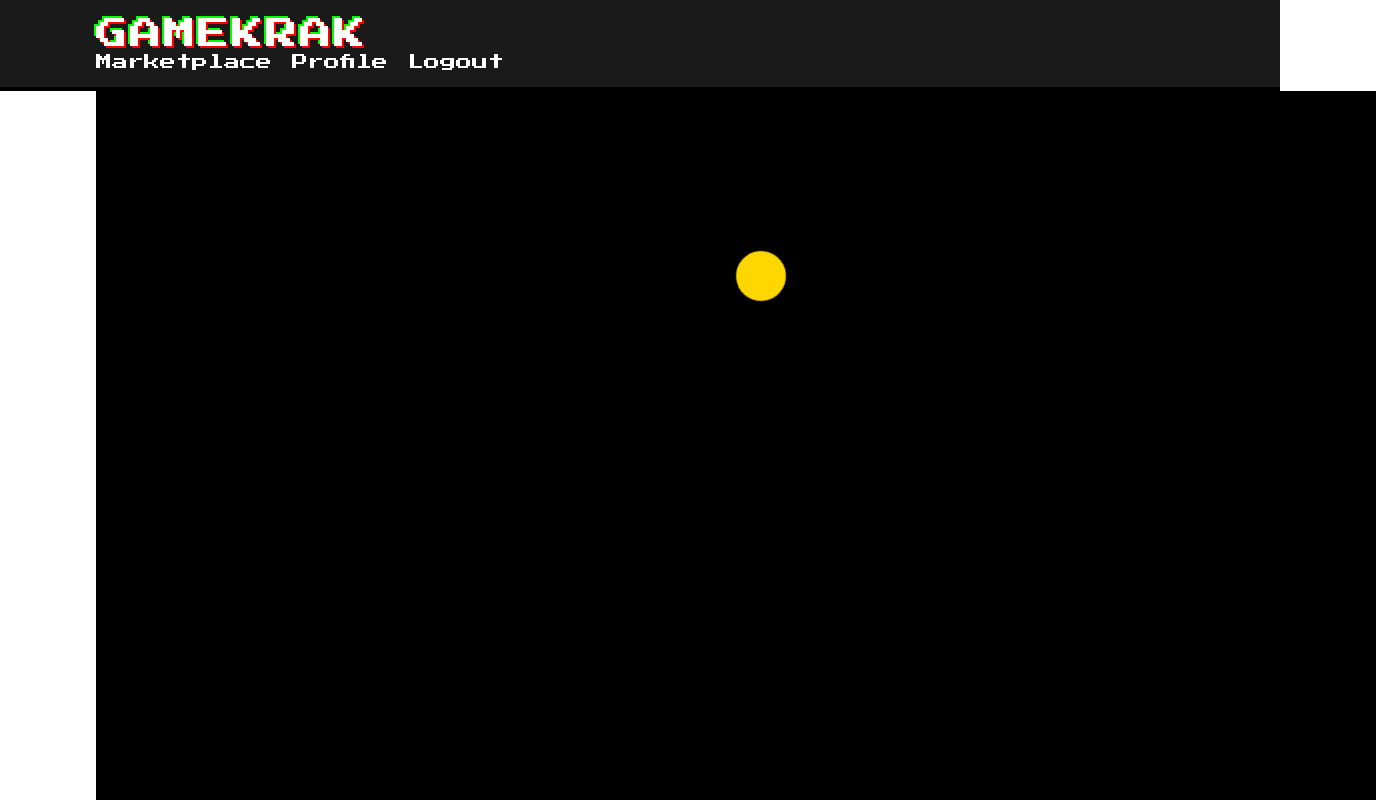
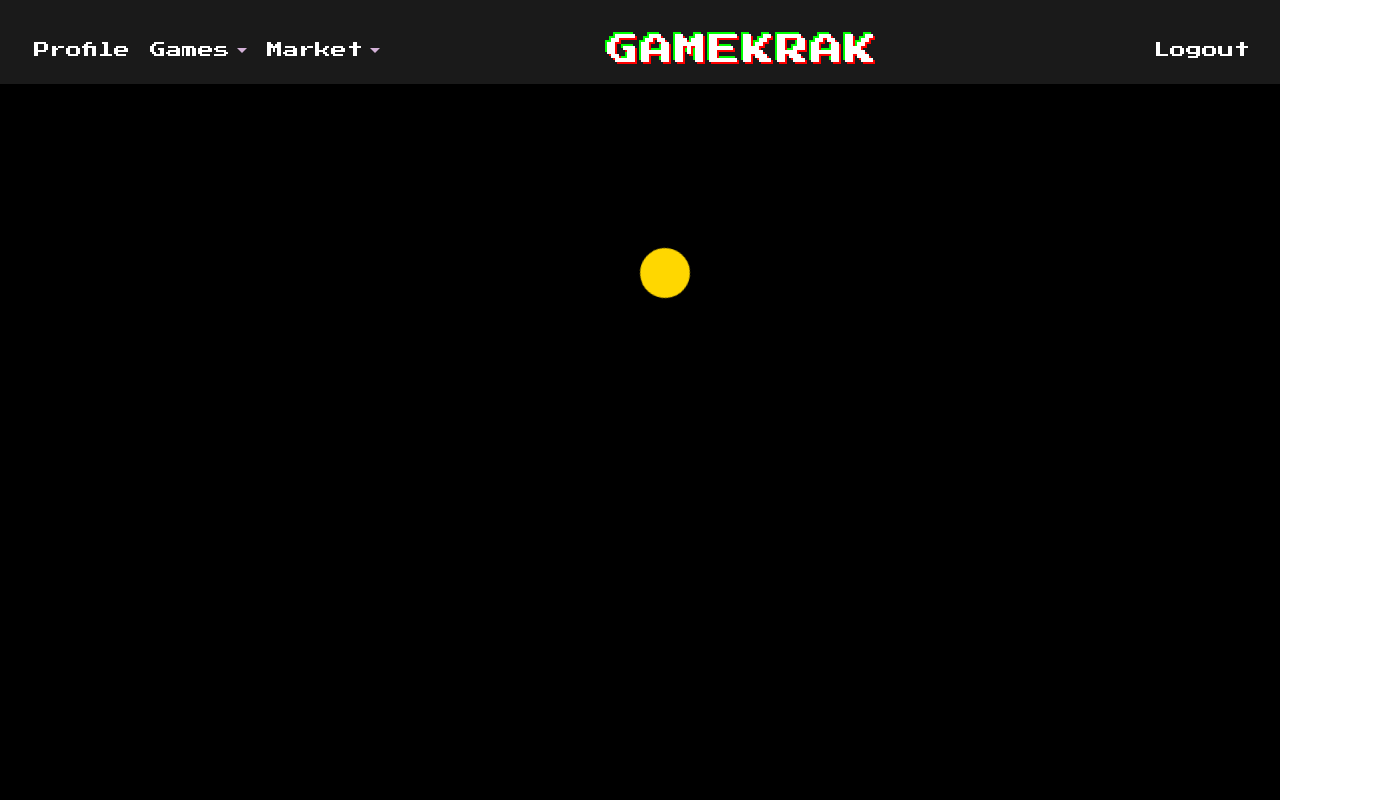
Before and after one commit to Raikuzu92/GameKrak, a React (Vite) app in the folder client/: page / in a window 1280 px wide. Shown: the top 800 px of the page, 1376 px wide, since content can reach past the window. Built offline with nearby package versions, Linux system fonts and the light colour scheme.

Commit message:
styled header, footer not finished

```diff
--- a/client/package.json
+++ b/client/package.json
@@ -19,7 +19,7 @@
     "graphql": "^16.9.0",
     "jwt-decode": "^3.1.2",
     "react": "^18.3.1",
-    "react-bootstrap": "^2.10.2",
+    "react-bootstrap": "^2.10.4",
     "react-dom": "^18.3.1",
     "react-router-dom": "^6.26.1",
     "styled-components": "^6.1.13"
--- a/client/src/App.jsx
+++ b/client/src/App.jsx
@@ -1,3 +1,4 @@
+import 'bootstrap/dist/css/bootstrap.min.css';
 import './App.css';
 import {
   ApolloClient,
@@ -40,7 +41,7 @@ function App() {
     <ApolloProvider client={client}>
       <div className="flex-column justify-flex-start min-100-vh">
         <Header />
-        <div className="container">
+        <div className="">
           <Outlet />
         </div>
         <Footer />
--- a/client/src/components/Footer/Footer.css
+++ b/client/src/components/Footer/Footer.css
@@ -58,8 +58,9 @@
 .retro-footer {
   background-color: #1a1a1a;
   font-family: 'Press Start 2P', cursive;
+  /* font-size: 0.5rem; */
   border-top: 4px solid #000;
-  padding: 10px 0;
+  /* padding: 10px 0; */
 }
 
 .text-center {
--- a/client/src/components/Footer/index.jsx
+++ b/client/src/components/Footer/index.jsx
@@ -3,8 +3,8 @@ import './Footer.css'; // Custom styling for the footer
 const Footer = () => {
   return (
     <footer className="retro-footer">
-      <div className="container text-center py-3">
-        <p className="mb-0 text-white">
+      <div className="container d-flex text-center py-3 align-items-center">
+        <p className="text-white p-override">
           © 2024 GameKrak. All Rights Reserved.
         </p>
       </div>
--- a/client/src/components/Header/Header.css
+++ b/client/src/components/Header/Header.css
@@ -18,7 +18,7 @@
 
 /* Make sure the navigation is aligned to the right and inline with the app name */
 .nav-links {
-  display: flex;
+  /* display: flex; */
   gap: 20px; /* Space between nav items */
 }
 
@@ -80,3 +80,15 @@
     font-size: 0.9rem;
   }
 }
+
+ /* Adjust the properties of dropdown arrows */
+.custom-dropdown .dropdown-toggle::after {
+  padding-bottom: -6px;
+  font-size: 1.20rem;
+  color: #d3b1d8;
+}
+
+.custom-dropdown .dropdown-toggle:hover::after {
+  color: #ff0000; /* Change the arrow color on hover */
+  text-decoration: underline;
+}
--- a/client/src/components/Header/index.jsx
+++ b/client/src/components/Header/index.jsx
@@ -1,35 +1,81 @@
 import { Link } from "react-router-dom";
 import './Header.css'; // Custom styling for the header
+import { Navbar, Nav, NavDropdown, Container, Button, Dropdown, ButtonGroup } from 'react-bootstrap';
+
+import Auth from "../../utils/auth";
 
 const Header = () => {
   const logout = (event) => {
     event.preventDefault();
+    Auth.logout();
     console.log("Logged out");
-    // Add Auth.logout() logic later
   };
 
+  const tempLoggedIn = true
+
   return (
-    <header className="retro-header">
-      <div className="container d-flex justify-content-between align-items-center py-3">
-        {/* App Name on the left */}
-        <Link className="glitch-text" to="/">
-          GameKrak
-        </Link>
 
-        {/* Navigation Links on the right */}
-        <nav className="nav-links d-flex align-items-center">
-          <Link className="nav-item text-white" to="/marketplace">
-            Marketplace
-          </Link>
+    <div>
+      {/* Uncomment once loggedIn logic is set */}
+      {/* {Auth.loggedIn() ? ( */}
+      {tempLoggedIn ? (
+        <>
+          <header className='retro-header pt-5 pb-2 px-5 align-center'>
+            <div className='flex-row justify-space-between-lg justify-center align-center'>
+              <nav className="ps-2 nav-links d-flex align-items-center">
                 <Link className="nav-item text-white" to="/profile">
                   Profile
                 </Link>
-          <span className="nav-item text-white logout" onClick={logout}>
+
+                {/* Games Dropdown */}
+                <ButtonGroup className="nav-item">
+                  <Link className="text-white pe-2" to="/games">Games</Link>
+                  <NavDropdown
+                    as={ButtonGroup}
+                    title=""
+                    id="games-dropdown"
+                    className="custom-dropdown" // Customize dropdown arrow in css
+                    menuVariant="dark"  // Dark background for the dropdown
+                  >
+                    <NavDropdown.Item as={Link} to="/games/all" className="text-white">View All Games</NavDropdown.Item>
+                    <NavDropdown.Item as={Link} to="/games/title" className="text-white">Browse by Title</NavDropdown.Item>
+                  </NavDropdown>
+                </ButtonGroup>
+
+                {/* Marketplace Split Button */}
+                <ButtonGroup className="nav-item">
+                  <Link to="/marketplace" className="text-white pe-2">Market</Link>
+                  <NavDropdown
+                    as={ButtonGroup}
+                    title=""
+                    id="marketplace-dropdown"
+                    className="custom-dropdown"
+                    menuVariant="dark"  // Dark background for the dropdown
+                  >
+                    <NavDropdown.Item as={Link} to="/market/buy" className="text-white">Buy</NavDropdown.Item>
+                    <NavDropdown.Item as={Link} to="/market/sell" className="text-white">Sell</NavDropdown.Item>
+                    <NavDropdown.Item as={Link} to="/market/trade" className="text-white">Trade</NavDropdown.Item>
+                  </NavDropdown>
+                </ButtonGroup>
+              </nav>
+
+              <div>
+                <Link className='pe-5 glitch-text' to='/'>
+                  GameKrak
+                </Link>
+              </div>
+
+              <span className="nav-item text-white logout pe-1" onClick={logout}>
                 Logout
               </span>
-        </nav>
             </div>
           </header>
+        </>
+      ) : (
+        <>
+        </>
+      )}
+    </div>
   );
 };
 
```
Also changed, not shown: 1 other file (tests, documents, lock files or other folders). Lines whose indentation alone changed are shown as unchanged.
